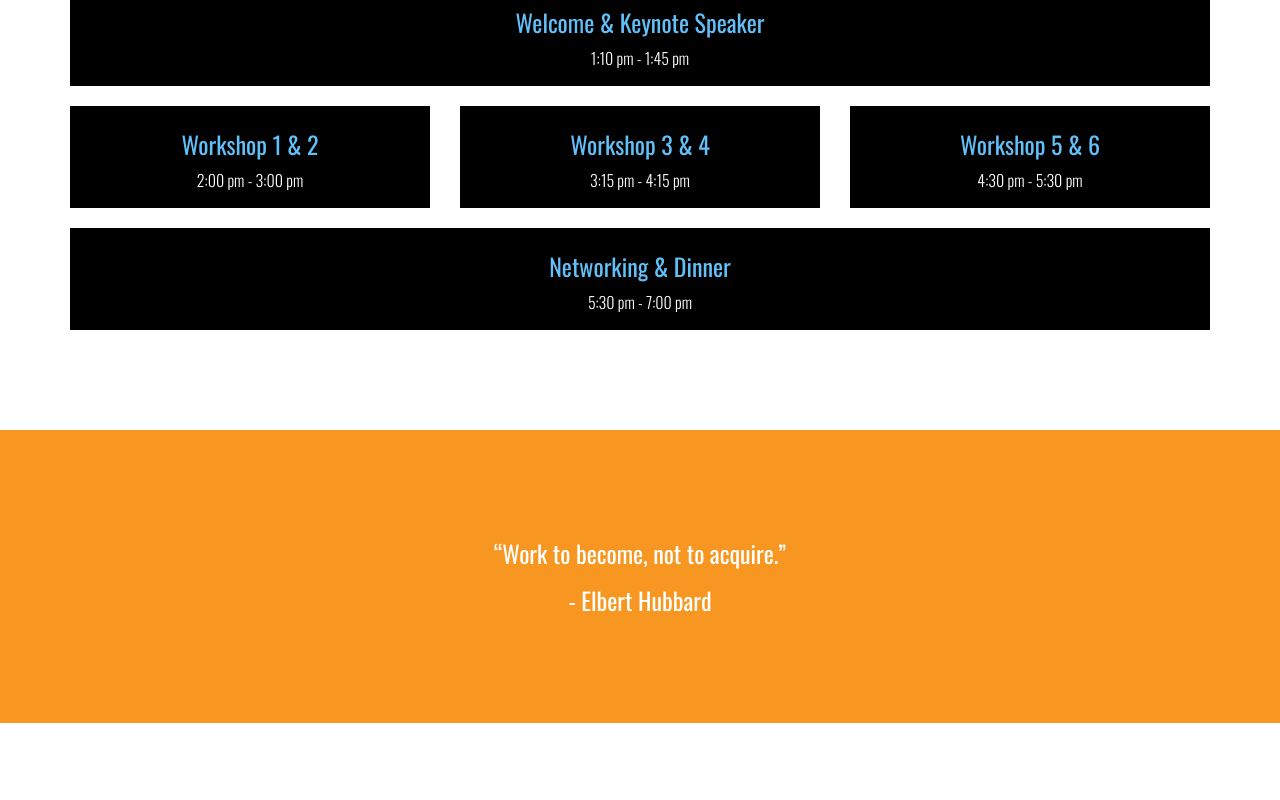
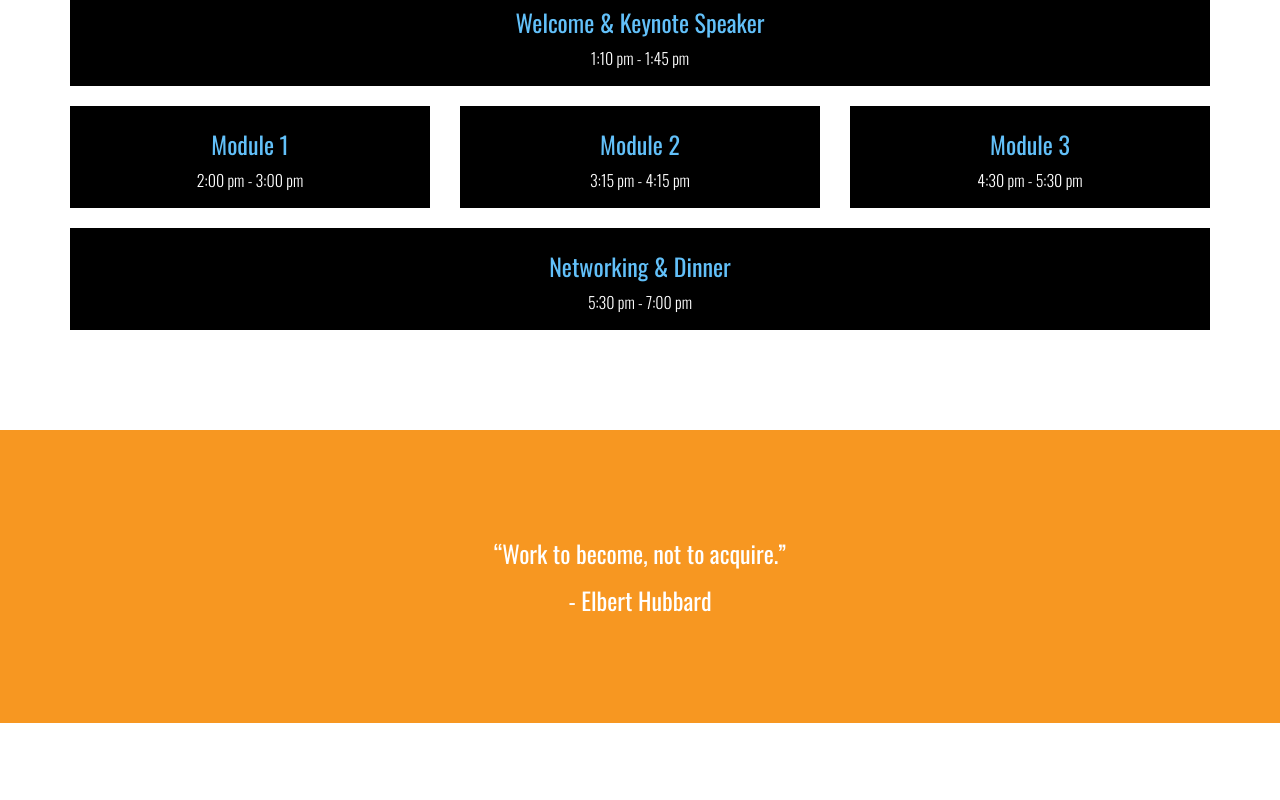
Before and after one commit to gtbusinessforum/gtbusinessforum.github.io, a website: page index.html in a window 1280 px wide. Shown: the part 3620-4420 px from the top of the page. Drawn offline with nearby package versions, Linux system fonts and the light colour scheme; files whose address does not match are found by name.

Commit message:
workshop to module

```diff
--- a/index.html
+++ b/index.html
@@ -348,7 +348,7 @@
             <div class="row">
                 <div class="col-sm-4">
                     <div class="schedule-box">
-                        <h3>Workshop 1 & 2</h3>
+                        <h3>Module 1</h3>
                         <div class="time">
                             <time datetime="13:45">2:00 pm</time> - <time datetime="14:35">3:00 pm</time>
                         </div>
@@ -356,7 +356,7 @@
                 </div>
                 <div class="col-sm-4">
                     <div class="schedule-box">
-                        <h3>Workshop 3 & 4</h3>
+                        <h3>Module 2</h3>
                         <div class="time">
                             <time datetime="14:40">3:15 pm</time> - <time datetime="15:30">4:15 pm</time>
                         </div>
@@ -364,7 +364,7 @@
                 </div>
                 <div class="col-sm-4">
                     <div class="schedule-box">
-                        <h3>Workshop 5 & 6</h3>
+                        <h3>Module 3</h3>
                         <div class="time">
                             <time datetime="15:35">4:30 pm</time> - <time datetime="16:25">5:30 pm</time>
                         </div>
```
